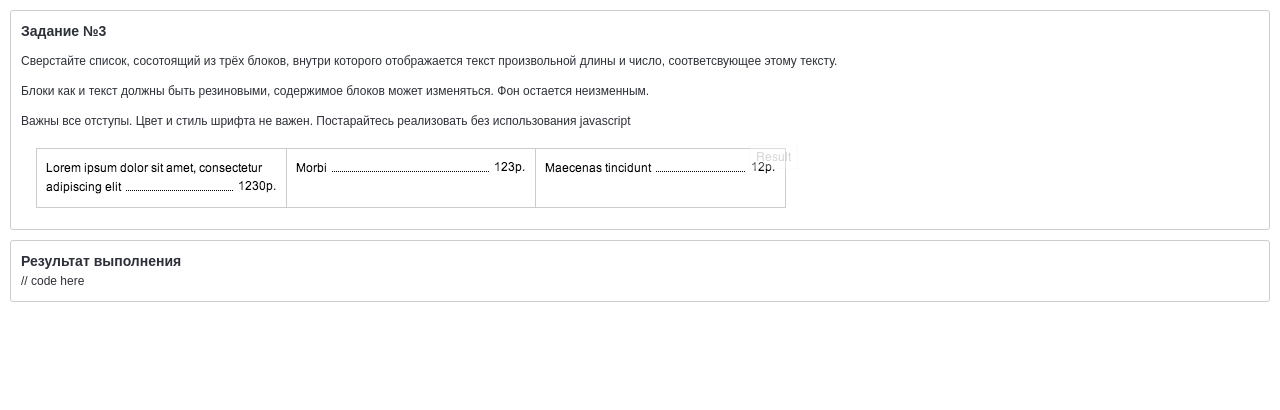
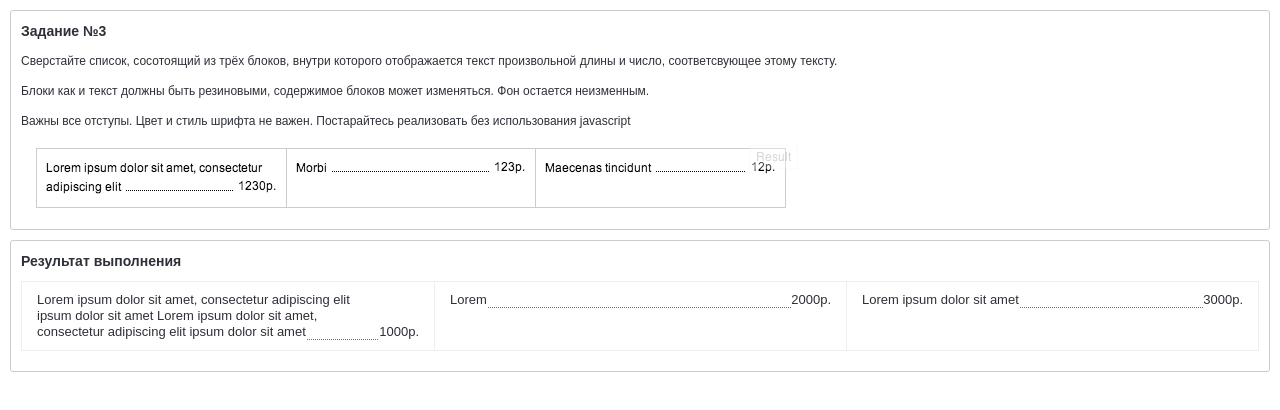
Before and after one commit to gate8team/frontend-position-task, a website: page src/issue #3/index.html in a window 1280 px wide. Drawn offline with Linux system fonts and the light colour scheme.

Commit message:
[ADDED]: added issue #3 solution.

```diff
--- a/src/issue #3/index.html
+++ b/src/issue #3/index.html
@@ -17,8 +17,33 @@
 		</div>
 		<div class="b-task">
 			<h1 class="b-task-caption">Результат выполнения</h1>
-			<div class="b-task-result">
-				// code here
+			<div class="b-task-result -boxed">
+                <div class="b-row">
+                    <div class="b-column -bordered -w3f -left">
+                        <div class="b-column-content">
+                            <div class="b-content">
+                                <div class="b-content-title"><span>Lorem ipsum dolor sit amet, consectetur adipiscing elit ipsum dolor sit amet Lorem ipsum dolor sit amet, consectetur adipiscing elit ipsum dolor sit amet</span></div>
+                                <div class="b-content-price"><span>1000р.</span></div>
+                            </div>
+                        </div>
+                    </div>
+                    <div class="b-column -bordered -w3f -left">
+                        <div class="b-column-content">
+                            <div class="b-content">
+                                <div class="b-content-title"><span>Lorem</span></div>
+                                <div class="b-content-price"><span>2000р.</span></div>
+                            </div>
+                        </div>
+                    </div>
+                    <div class="b-column -bordered -w3f -left">
+                        <div class="b-column-content">
+                            <div class="b-content">
+                                <div class="b-content-title"><span>Lorem ipsum dolor sit amet</span></div>
+                                <div class="b-content-price"><span>3000р.</span></div>
+                            </div>
+                        </div>
+                    </div>
+                </div>
 			</div>
 		</div>
 	</body>
--- a/src/issue #3/static/css/main.css
+++ b/src/issue #3/static/css/main.css
@@ -4,3 +4,68 @@ __________________________________*/
 
 /* =User Styles
 __________________________________*/
+.-boxed *, .-boxed *:before, .-boxed *:after {
+  -webkit-box-sizing: border-box;
+  -moz-box-sizing: border-box;
+  -o-box-sizing: border-box;
+  -ms-box-sizing: border-box;
+  box-sizing: border-box;
+}
+
+.b-row {
+  margin: 10px 0 10px 0;
+  width: 100%;
+  border: 1px solid #eee;
+  overflow: hidden;
+}
+
+.b-column {
+  width: 100%;
+}
+
+.b-column.-bordered {
+  margin-bottom: -99999px;
+  padding-bottom: 99999px;
+  border-left: 1px solid #eee;
+}
+
+.b-column.-bordered:first-child {
+  border-left: none;
+}
+
+.b-column.-left {
+  float: left;
+}
+
+.b-column.-w3f {
+  width: 33.333333%;
+}
+
+.b-column-content {
+  padding: 10px 15px 10px 15px;
+}
+
+.b-content {
+  display: table;
+  width: 100%;
+  overflow: hidden;
+  background: url(../img/dot.png) repeat-x 0 bottom;
+  font-size: 13px;
+  line-height: 16px;
+}
+
+.b-content-title {
+  width: 100%;
+  display: table-cell;
+}
+
+.b-content-price {
+  text-align: right;
+  display: table-cell;
+  vertical-align: bottom;
+}
+
+span {
+  padding: 0 0 3px 0;
+  background:#fff;
+}
```
Also changed, not shown: src/issue #1/static/css/main.css (+5 -5 lines), src/issue #2/static/css/main.css (+5 -5 lines), README.md, src/issue #3/static/img/dot.png (added).
